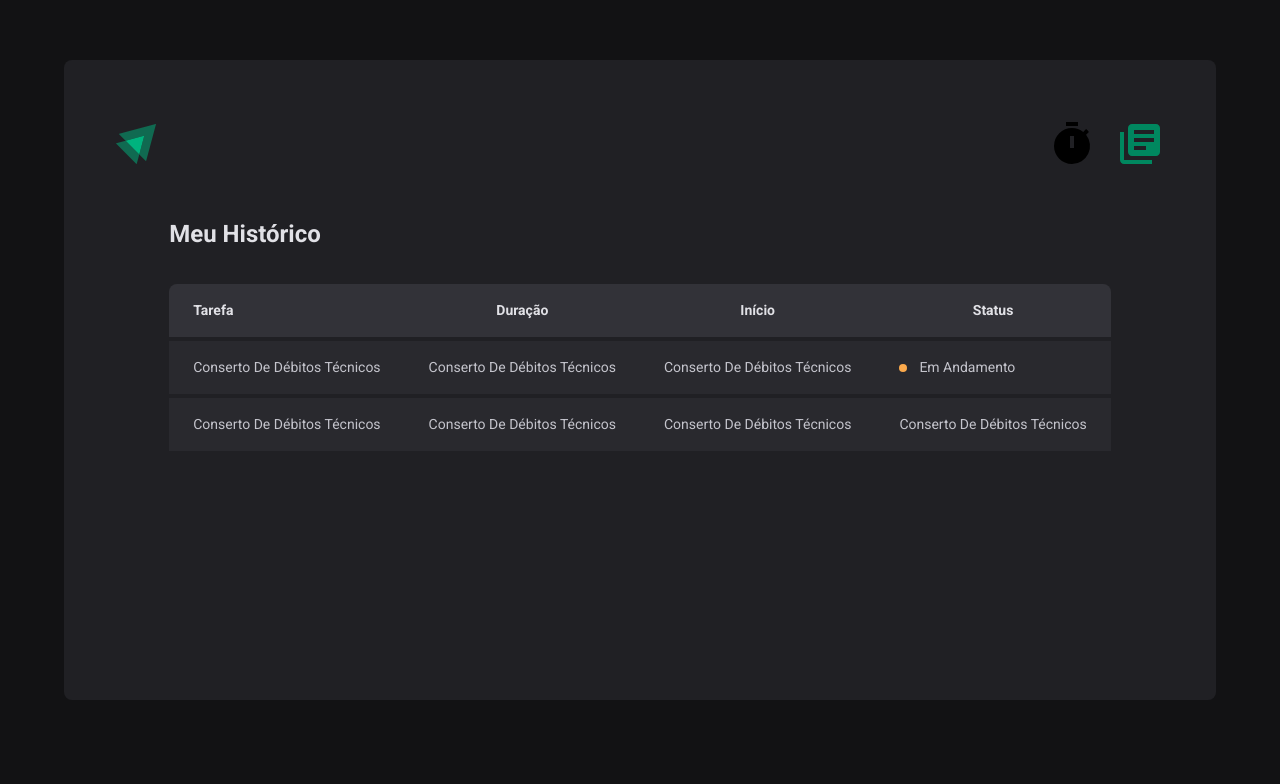
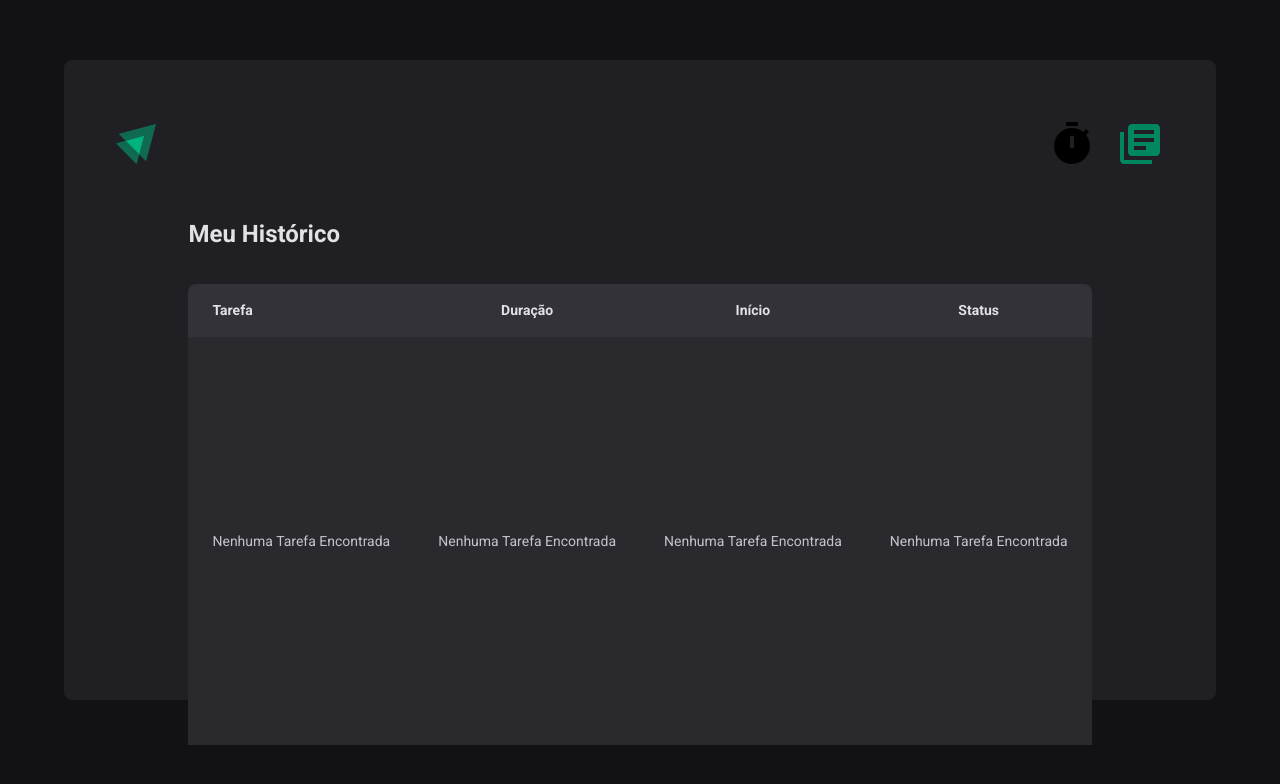
Before and after one commit to luiszkm/IgTimer, a React (Vite) app: page /history in a window 1280 px wide. Shown: the top 784 px of the page. Built offline with nearby package versions, Linux system fonts and the light colour scheme.

Commit message:
project finished

```diff
--- a/src/components/Status.tsx
+++ b/src/components/Status.tsx
@@ -1,6 +1,6 @@
 
 interface StatusProps {
-  status?: 'finished' | 'failed',
+  status?: 'finished' | 'failed' | 'progress' ,
 
 }
 
@@ -10,12 +10,13 @@ export function Status({ status }: StatusProps) {
       <div className={
         status === 'finished' ? "w-2 h-2 rounded-full bg-[#04D361]" :
           status === 'failed' ? "w-2 h-2 rounded-full bg-[#AB222E]" :
-            "w-2 h-2 rounded-full bg-[#FBA94C]"}></div>
+          status === 'progress' ? "w-2 h-2 rounded-full bg-[#FBA94C]" : ''}></div>
       <span>
         {
           status === 'finished' ? "Concluído" :
           status === 'failed' ? "Interrompido" :
-          "Em andamento"
+          status === 'progress' ? "Em andamento" :
+          ""
         }
       </span>
     </div>
--- a/src/context/CycleContext.tsx
+++ b/src/context/CycleContext.tsx
@@ -13,10 +13,10 @@ export interface CycleContextDataProps {
   activeCycle?: Cycle | undefined
   activeCycleId: string | null
   amountSecondsPassed: number
+  cycles: Cycle[]
   setAmountSecondsPassed: Dispatch<SetStateAction<number>>
-  setCycles : Dispatch<SetStateAction<Cycle[]>>
-  setActiveCycleId : Dispatch<SetStateAction<string | null>>
-
+  setCycles: Dispatch<SetStateAction<Cycle[]>>
+  setActiveCycleId: Dispatch<SetStateAction<string | null>>
 
 }
 
@@ -28,11 +28,12 @@ export const CycleContext = createContext({
 
 } as CycleContextDataProps)
 
-
 export function CyclesContextProvider({ children }: CycleContextProps) {
 
+  const [cycles, setCycles] = useState<Cycle[]>([])
+
   const [activeCycleId, setActiveCycleId] = useState<string | null>(null)
-  const [cycles, setCycles] = useState<Cycle[]>([])
+
   const [amountSecondsPassed, setAmountSecondsPassed] = useState(0)
 
   const activeCycle = cycles.find((cycle) => cycle.id === activeCycleId)
@@ -42,6 +43,7 @@ export function CyclesContextProvider({ children }: CycleContextProps) {
       activeCycleId,
       activeCycle,
       amountSecondsPassed,
+      cycles,
       setAmountSecondsPassed,
       setCycles,
       setActiveCycleId,
--- a/src/pages/History.tsx
+++ b/src/pages/History.tsx
@@ -1,11 +1,16 @@
 import { Status } from "../components/Status";
+import { useCycles } from "../hooks/useCycles";
+import {formatDistanceToNow} from 'date-fns'
+import ptBR from "date-fns/esm/locale/pt-BR";
+export function History() {
+  const { cycles } = useCycles()
 
-export function History() {
   return (
     <section className="flex flex-col gap-8 ">
       <h2 className="text-gray-100 font-bold text-xl text-left">Meu histórico</h2>
 
-      <table className="max-w-[946px] text-sm overflow-auto">
+      <div className="w-full max-w-[946px] ">
+        <table className="w-full text-sm overflow-auto">
           <thead className="  bg-gray-600 text-gray-100 font-bold  ">
             <tr className="">
               <th className="rounded-tl-lg py-4 px-6 text-start">Tarefa</th>
@@ -15,22 +20,37 @@ export function History() {
             </tr>
           </thead>
           <tbody className="text-gray-200 max-h-[408px] overflow-auto">
+            {
+              cycles.length <= 0 ?
 
-          <tr className="bg-gray-700 border-t-4 border-t-gray-800 ">
-            <td className="py-4 px-6 mt-2">Conserto de débitos técnicos </td>
-            <td className="py-4 px-6 mt-2">Conserto de débitos técnicos </td>
-            <td className="py-4 px-6 mt-2">Conserto de débitos técnicos </td>
-            <td className="py-4 px-6 mt-2"> <Status /> </td>
+              <tr className="bg-gray-700  border-t-gray-800 h-[408px]  ">
+              <td className="py-4 px-6 mt-2">Nenhuma tarefa encontrada </td>
+              <td className="py-4 px-6 mt-2">Nenhuma tarefa encontrada </td>
+              <td className="py-4 px-6 mt-2">Nenhuma tarefa encontrada </td>
+              <td className="py-4 px-6 mt-2"> Nenhuma tarefa encontrada </td>
               </tr>
+                :
+                cycles.map(cycle => (
+                  <tr key={cycle.id}
+                    className="bg-gray-700 border-t-4 border-t-gray-800 ">
 
-          <tr className="bg-gray-700 border-t-4 border-t-gray-800 ">
-            <td className="py-4 px-6 mt-2">Conserto de débitos técnicos </td>
-            <td className="py-4 px-6 mt-2">Conserto de débitos técnicos </td>
-            <td className="py-4 px-6 mt-2">Conserto de débitos técnicos </td>
-            <td className="py-4 px-6 mt-2">Conserto de débitos técnicos </td>
+                    <td className="py-4 px-6 mt-2">{cycle.task} </td>
+                    <td className="py-4 px-6 mt-2">{cycle.amountMinutes} minutos </td>
+                    <td className="py-4 px-6 mt-2">{formatDistanceToNow(cycle.startDate, {
+                      addSuffix: true,
+                      locale: ptBR
+                    })}</td>
+                    <td className="py-4 px-6 mt-2">
+                      <Status status={cycle.finishedDate ? 'finished' : cycle.interruptedDate ? 'failed' : 'progress'} />
+                    </td>
                   </tr>
+                ))
+            }
+
           </tbody>
         </table>
-    </section>
+      </div>
+
+    </section >
   )
 }
--- a/src/pages/Home/Components/Countdown.tsx
+++ b/src/pages/Home/Components/Countdown.tsx
@@ -1,12 +1,10 @@
-import { useState, useEffect } from "react"
+import {  useEffect } from "react"
 import { differenceInSeconds } from 'date-fns'
 import { useCycles } from "../../../hooks/useCycles"
 
 
 export function Countdown() {
   const { activeCycle, activeCycleId,amountSecondsPassed, setAmountSecondsPassed, setCycles } = useCycles()
-
-
 
   const totalSeconds = activeCycle ? activeCycle.amountMinutes * 60 : 0
   const currentSeconds = activeCycle ? totalSeconds - amountSecondsPassed : 0
@@ -44,6 +42,9 @@ export function Countdown() {
   useEffect(() => {
     if (activeCycle) {
       document.title = `${minutes}: ${seconds}`
+    }else{
+      document.title = `Ignite Timer`
+
     }
   }, [minutes, seconds, activeCycle])
 
--- a/src/pages/Home/Home.tsx
+++ b/src/pages/Home/Home.tsx
@@ -5,7 +5,6 @@ import { useCycles } from '../../hooks/useCycles';
 import { FormProvider, useForm } from 'react-hook-form';
 import { zodResolver } from '@hookform/resolvers/zod'
 import zod from 'zod'
-
 
 interface Cycle {
   id: string;
@@ -26,8 +25,6 @@ type newCycleFormData = zod.infer<typeof newCycleFormValidationSchema>
 export function Home() {
   const { activeCycle, activeCycleId, setActiveCycleId, setCycles, setAmountSecondsPassed } = useCycles()
 
-
-
   const newCycleFrom = useForm<newCycleFormData>({
     resolver: zodResolver(newCycleFormValidationSchema),
     defaultValues: {
@@ -36,12 +33,9 @@ export function Home() {
     }
   })
 
-
-
   const { handleSubmit, watch, reset } = newCycleFrom
 
   const task = watch('task')
-console.log(task);
 
   function handleSubmitForm(data: newCycleFormData) {
     const id = String(new Date().getTime())
@@ -72,6 +66,7 @@ console.log(task);
   }
   return (
     <form action=''
+    onSubmit={handleSubmit(handleSubmitForm)}
       className='flex flex-col items-center gap-14'>
       <FormProvider {...newCycleFrom}>
         <NewCycleForm />
@@ -80,7 +75,7 @@ console.log(task);
       <Button disabled={!activeCycle && !task}
         type='submit' isStop={!!activeCycle}
         stopSystem={() => handleInterruptCycle()}
-        startSystem={handleSubmit(handleSubmitForm)}
+       // startSystem={handleSubmit(handleSubmitForm)}
       />
     </form>
   )
```
Lines whose indentation alone changed are shown as unchanged.
